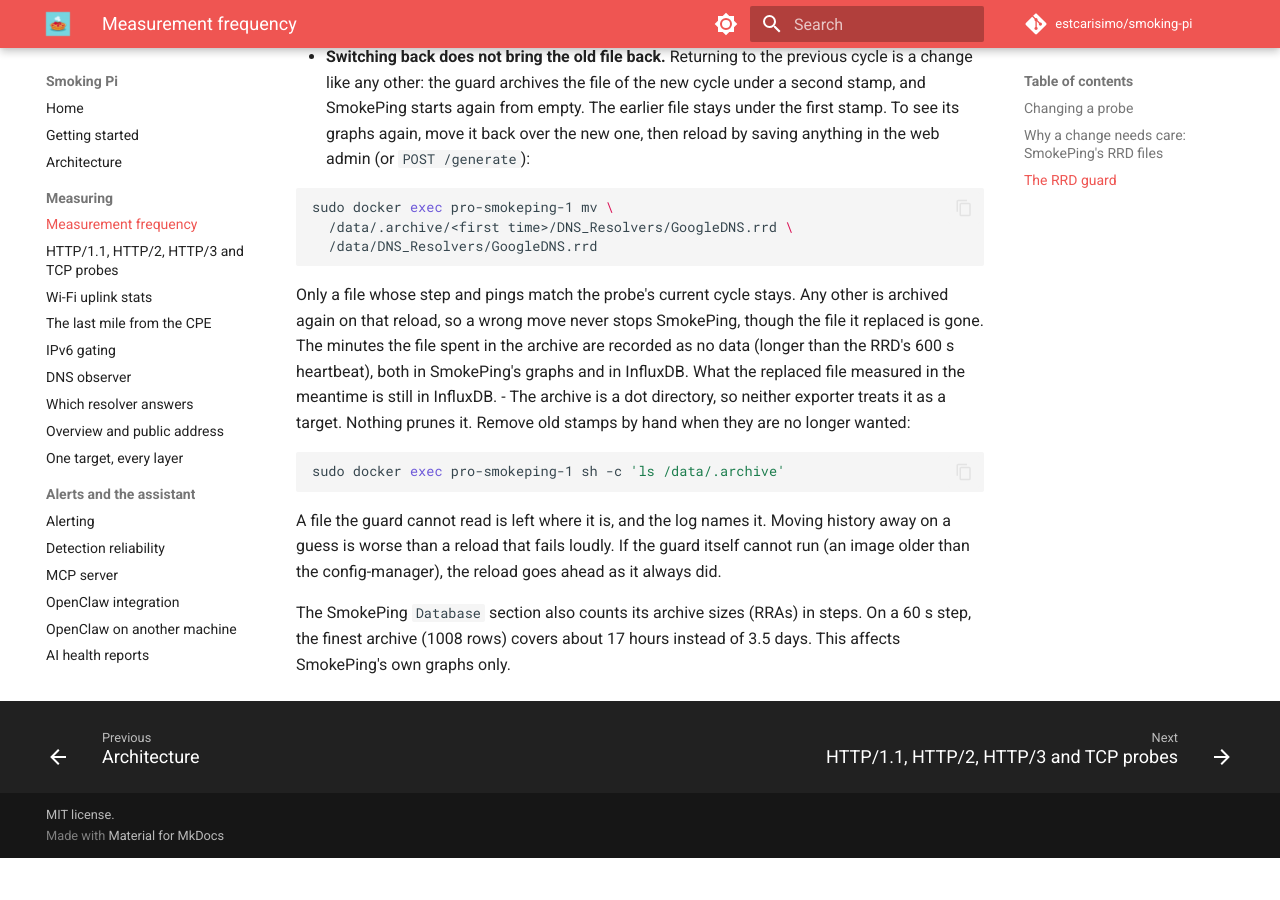
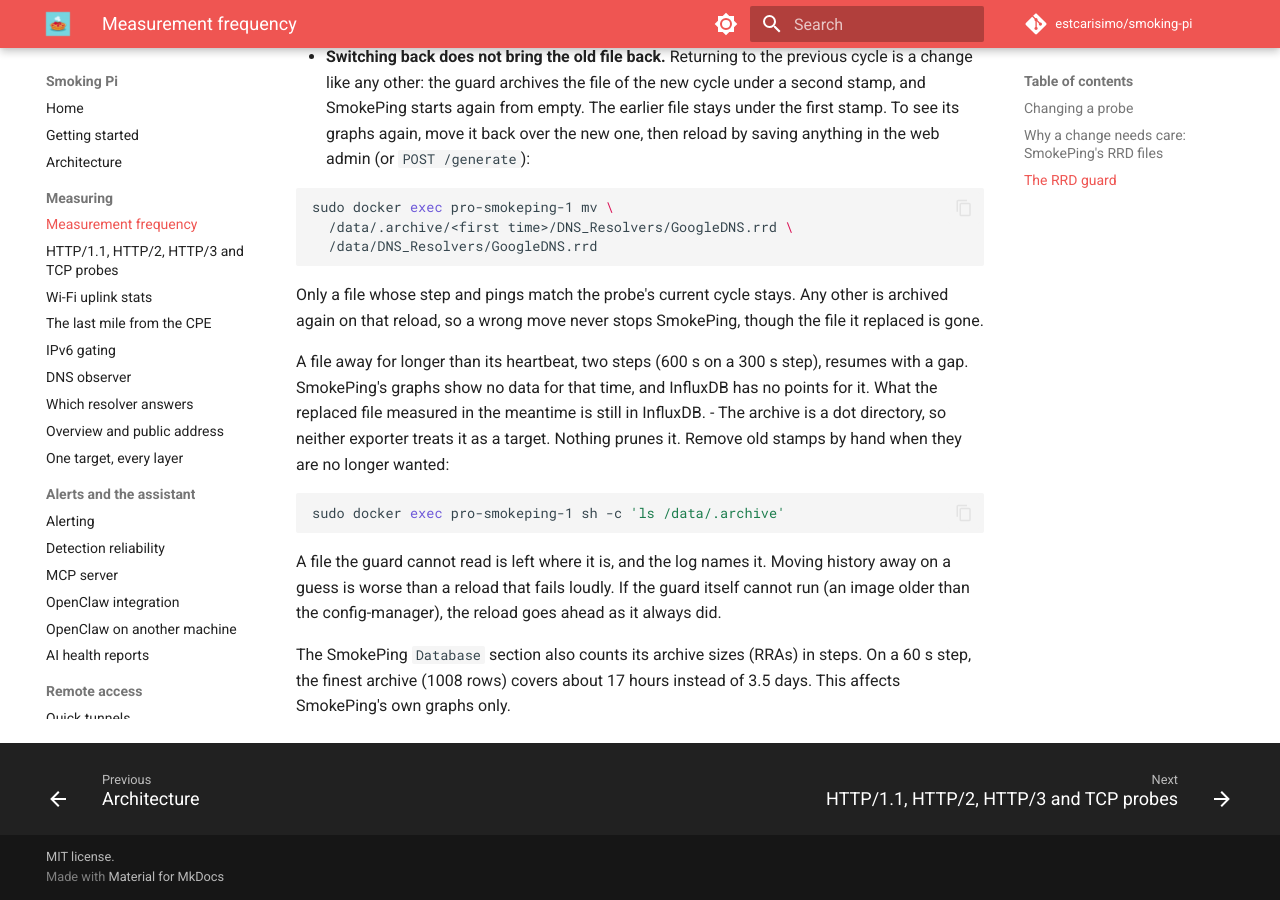
Before and after one commit to estcarisimo/smoking-pi, an MkDocs documentation site: the page built from docs/measurement-frequency.md, in a window 1280 px wide and 900 px high, scrolled down 2131 px. Built offline with MkDocs 1.6.1 and Material for MkDocs 9.7.7, drawn with Linux system fonts in a browser that asks for light colours; comment, search, counter and statistics services are not loaded; before the commit the page ends 2989 px from its top, so only the background shows below that.

Commit message:
docs(probes): the heartbeat is two steps, not a fixed 600 s
Measured on the staging Pi: 240 s on the 120 s file, 600 s on the 300 s
one. Review of #199.

Co-Authored-By: Claude Opus 5.5 <noreply@anthropic.com>

```diff
--- a/docs/measurement-frequency.md
+++ b/docs/measurement-frequency.md
@@ -113,10 +113,12 @@ What this means for history:
 
   Only a file whose step and pings match the probe's current cycle
   stays. Any other is archived again on that reload, so a wrong move
-  never stops SmokePing, though the file it replaced is gone. The minutes the file spent in the archive are recorded
-  as no data (longer than the RRD's 600 s heartbeat), both in
-  SmokePing's graphs and in InfluxDB. What the replaced file measured in
-  the meantime is still in InfluxDB.
+  never stops SmokePing, though the file it replaced is gone.
+
+  A file away for longer than its heartbeat, two steps (600 s on a
+  300 s step), resumes with a gap. SmokePing's graphs show no data for
+  that time, and InfluxDB has no points for it. What the replaced file
+  measured in the meantime is still in InfluxDB.
 - The archive is a dot directory, so neither exporter treats it as a
   target. Nothing prunes it. Remove old stamps by hand when they are no
   longer wanted:
```
